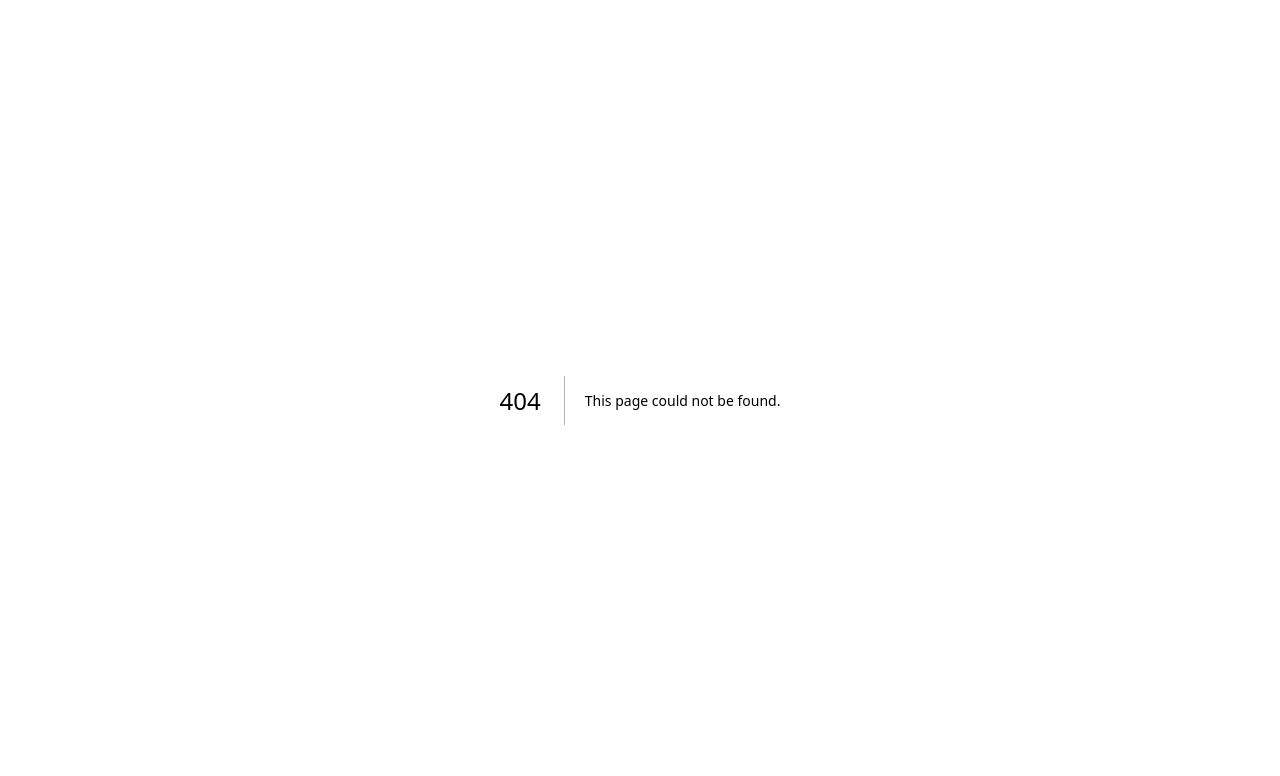
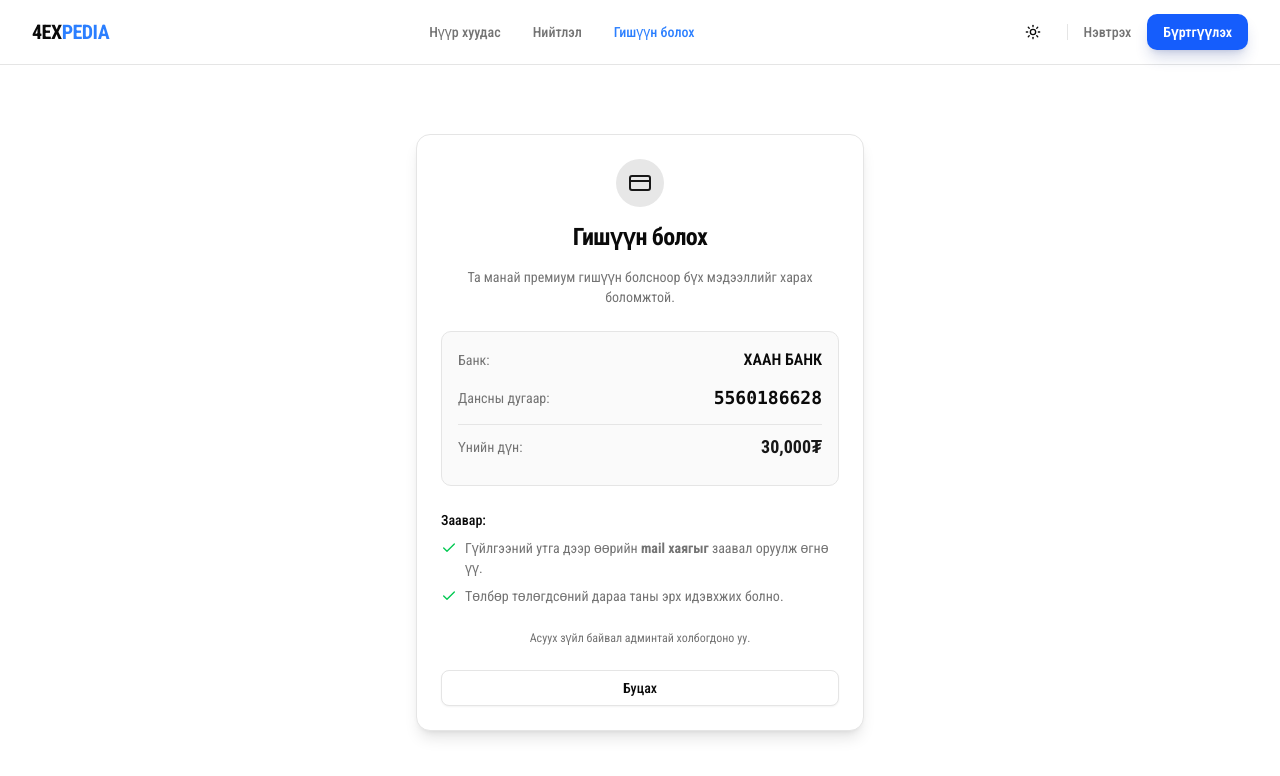
Before and after one commit to bayarloper/4ex, a Next.js app: page /membership in a window 1280 px wide. Before the commit this address had no page. Shown: the top 776 px of the page. Built offline with nearby package versions, Linux system fonts and the light colour scheme; no server answers.

Commit message:
Membership page and some improvement

```diff
--- /dev/null
+++ b/app/membership/page.tsx
@@ -0,0 +1,68 @@
+import { Navbar } from "@/components/navbar";
+import { Card, CardContent, CardDescription, CardFooter, CardHeader, CardTitle } from "@/components/ui/card";
+import { Button } from "@/components/ui/button";
+import Link from "next/link";
+import { Check, CreditCard, Copy } from "lucide-react";
+
+export default function MembershipPage() {
+  return (
+    <div className="min-h-screen flex flex-col bg-background">
+      <Navbar />
+      <main className="flex-grow container mx-auto px-4 py-12 flex items-center justify-center">
+        <Card className="max-w-md w-full border-border shadow-lg">
+          <CardHeader className="text-center space-y-2">
+            <div className="mx-auto w-12 h-12 bg-primary/10 rounded-full flex items-center justify-center mb-2">
+              <CreditCard className="w-6 h-6 text-primary" />
+            </div>
+            <CardTitle className="text-2xl font-bold">Гишүүн болох</CardTitle>
+            <CardDescription>
+              Та манай премиум гишүүн болсноор бүх мэдээллийг харах боломжтой.
+            </CardDescription>
+          </CardHeader>
+          <CardContent className="space-y-6">
+            <div className="bg-muted/50 p-4 rounded-lg space-y-3 border border-border">
+              <div className="flex justify-between items-center">
+                <span className="text-muted-foreground text-sm">Банк:</span>
+                <span className="font-semibold">ХААН БАНК</span>
+              </div>
+              <div className="flex justify-between items-center">
+                <span className="text-muted-foreground text-sm">Дансны дугаар:</span>
+                <div className="flex items-center gap-2">
+                  <span className="font-mono font-bold text-lg">5560186628</span>
+                </div>
+              </div>
+              <div className="border-t border-border my-2 pt-2 flex justify-between items-center">
+                <span className="text-muted-foreground text-sm">Үнийн дүн:</span>
+                <span className="font-bold text-primary text-lg">30,000₮</span>
+              </div>
+            </div>
+
+            <div className="space-y-2">
+              <h4 className="font-medium text-sm">Заавар:</h4>
+              <ul className="text-sm text-muted-foreground space-y-2">
+                <li className="flex gap-2">
+                  <Check className="w-4 h-4 text-green-500 flex-shrink-0 mt-0.5" />
+                  <span>Гүйлгээний утга дээр өөрийн <strong>mail хаягыг</strong> заавал оруулж өгнө үү.</span>
+                </li>
+                <li className="flex gap-2">
+                  <Check className="w-4 h-4 text-green-500 flex-shrink-0 mt-0.5" />
+                  <span>Төлбөр төлөгдсөний дараа таны эрх идэвхжих болно.</span>
+                </li>
+              </ul>
+            </div>
+          </CardContent>
+          <CardFooter className="flex flex-col gap-2">
+            <p className="text-xs text-center text-muted-foreground w-full mb-4">
+              Асуух зүйл байвал админтай холбогдоно уу.
+            </p>
+            <Link href="/" className="w-full">
+              <Button variant="outline" className="w-full">
+                Буцах
+              </Button>
+            </Link>
+          </CardFooter>
+        </Card>
+      </main>
+    </div>
+  );
+}
--- a/app/page.tsx
+++ b/app/page.tsx
@@ -46,11 +46,25 @@ export default async function Home() {
               </p>
 
               <div className="flex flex-wrap gap-4">
-                <Link href="/signup">
-                  <button className="px-8 py-3.5 bg-blue-600 hover:bg-blue-500 text-white rounded-xl font-bold transition-all shadow-xl shadow-blue-900/20 flex items-center gap-2">
-                    Бүртгүүлэх <ArrowRight size={18} />
-                  </button>
-                </Link>
+                {!session ? (
+                  <Link href="/signup">
+                    <button className="px-8 py-3.5 bg-blue-600 hover:bg-blue-500 text-white rounded-xl font-bold transition-all shadow-xl shadow-blue-900/20 flex items-center gap-2">
+                      Бүртгүүлэх <ArrowRight size={18} />
+                    </button>
+                  </Link>
+                ) : session.user.role === "FREE" ? (
+                  <Link href="/membership">
+                    <button className="px-8 py-3.5 bg-blue-600 hover:bg-blue-500 text-white rounded-xl font-bold transition-all shadow-xl shadow-blue-900/20 flex items-center gap-2">
+                      Гишүүн болох <ArrowRight size={18} />
+                    </button>
+                  </Link>
+                ) : (
+                  <Link href="/profile">
+                    <button className="px-8 py-3.5 bg-blue-600 hover:bg-blue-500 text-white rounded-xl font-bold transition-all shadow-xl shadow-blue-900/20 flex items-center gap-2">
+                      Профайл <ArrowRight size={18} />
+                    </button>
+                  </Link>
+                )}
                 <Link href="/posts">
                   <button className="px-8 py-3.5 bg-card hover:bg-accent text-foreground rounded-xl font-bold transition-all border border-border shadow-sm">
                     Нийтлэл
--- a/components/footer.tsx
+++ b/components/footer.tsx
@@ -50,7 +50,7 @@ export function Footer() {
                 </Link>
               </li>
               <li>
-                <a href="#" className="hover:text-primary transition-colors">
+                <a href="/membership" className="hover:text-primary transition-colors">
                   Гишүүн болох
                 </a>
               </li>
--- a/components/navbar.tsx
+++ b/components/navbar.tsx
@@ -39,6 +39,12 @@ export function Navbar() {
             className={`text-sm font-medium transition-colors ${isActive('/posts') ? 'text-blue-500 font-bold' : 'text-muted-foreground hover:text-foreground'}`}
           >
             Нийтлэл
+          </Link>
+          <Link
+            href="/membership"
+            className={`text-sm font-medium transition-colors ${isActive('/membership') ? 'text-blue-500 font-bold' : 'text-muted-foreground hover:text-foreground'}`}
+          >
+            Гишүүн болох
           </Link>
 
         </nav>
@@ -110,6 +116,9 @@ export function Navbar() {
             <Link href="/posts" className="block text-muted-foreground hover:text-foreground font-medium" onClick={() => setIsOpen(false)}>
               Нийтлэл
             </Link>
+            <Link href="/membership" className="block text-muted-foreground hover:text-foreground font-medium" onClick={() => setIsOpen(false)}>
+              Гишүүн болох
+            </Link>
 
             <div className="pt-4 border-t border-border">
               {session?.user ? (
```
